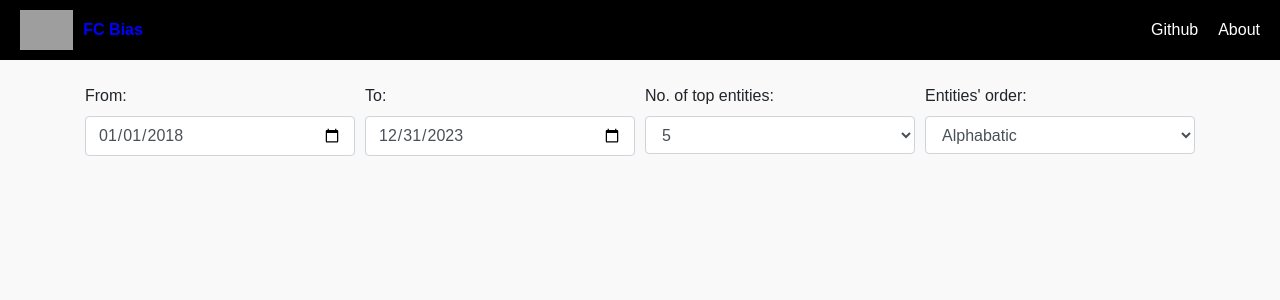
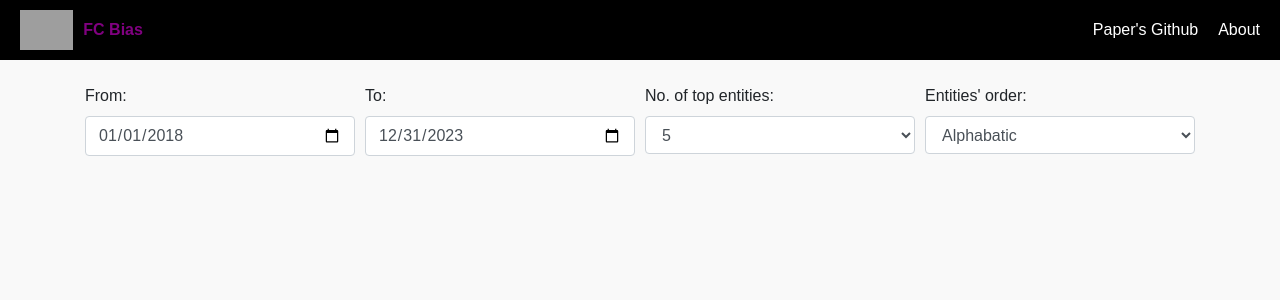
Before and after one commit to sahajps/Dyanmic-Plot-FC-Bias, a Flask app: page / in a window 1280 px wide. Shown: the top 300 px of the page. Run offline with Flask 3, Linux system fonts and the light colour scheme; some libraries are stand-ins or nearby versions; grey boxes are pictures that could not be loaded.

Commit message:
Minor issues fixed and added project's github in About

```diff
--- a/app/static/script.js
+++ b/app/static/script.js
@@ -20,7 +20,7 @@ document.addEventListener('DOMContentLoaded', (event) => {
             $('#error-message').hide();
         }
 
-        console.log(endDateInput)
+        // console.log(endDateInput)
         socket.emit('request_plot_data', {
             order_input: orderInput,
             integer_input: integerInput,
--- a/app/static/style.css
+++ b/app/static/style.css
@@ -41,7 +41,7 @@ body {
     margin-right: 10px;
 }
 .header .logo a {
-    color: blue;
+    color: purple;
     font-size: 16px;
     font-weight: bold;
 }
--- a/app/templates/index.html
+++ b/app/templates/index.html
@@ -19,8 +19,10 @@
         <div class="menu">
             <!-- <a href="#">Coverage</a> -->
             <!-- <a href="https://github.com/sahajps/FC-Bias" target="_blank">Paper</a> -->
-            <a href="https://github.com/sahajps/FC-Bias" target="_blank">Github</a>
-            <a href="/about">About</a>
+            <a href="https://github.com/sahajps/FC-Bias" target="_blank">Paper's Github</a>
+            <a href="https://github.com/sahajps/FC-PolarityScore">About</a>
+            <!-- <a href="/about">About</a> -->
+
         </div>
     </div>
 
```
